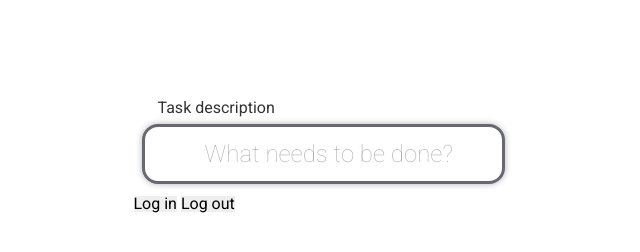
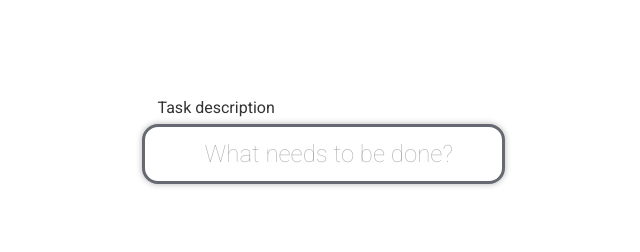
Before and after one commit to narekgabrielyan/toDoApp, a website built with webpack: page src/index.html in a window 1280 px wide. Shown: the whole page, without its empty margins (317-957 px from the left). Built offline with nearby package versions, Linux system fonts and the light colour scheme; a web font is replaced by a local one.

Commit message:
chore: favicon added in html

```diff
--- a/src/index.html
+++ b/src/index.html
@@ -3,7 +3,7 @@
 <head>
     <meta charset="UTF-8">
     <title>ToDo App</title>
-
+    <link rel="icon" href="#">
 </head>
 <body>
 <div id="root" class="app_wrapper">
@@ -27,10 +27,6 @@
             <button class="btn-clear_completed pointer">Clear completed</button>
         </footer>
     </section>
-    <footer class="footer">
-        <button class="login_btn">Log in</button>
-        <button class="logout_btn">Log out</button>
-    </footer>
 </div>
 </body>
 </html>
```
